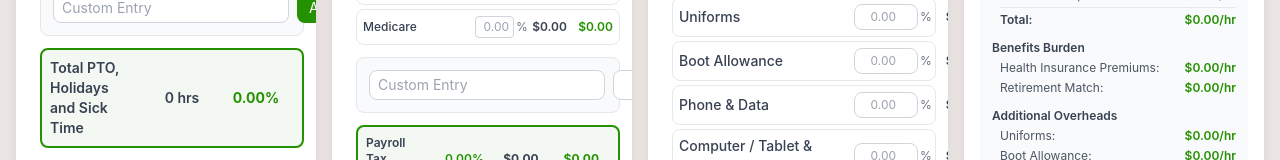
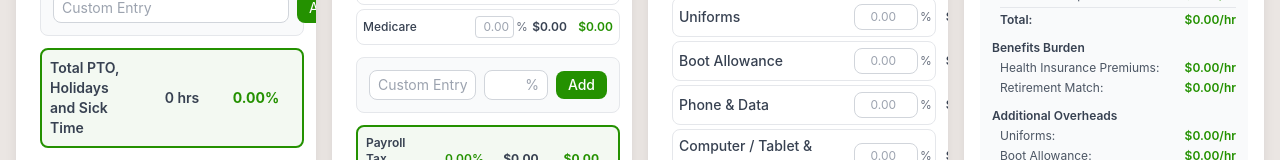
Before and after one commit to KayFernPR/Time-Material-Calculator, a React (Vite) app: page / in a window 1280 px wide. Shown: the part 573-733 px from the top of the page. Built offline with nearby package versions, Linux system fonts and the light colour scheme.

Commit message:
Step 2: Add button always visible, add with name only, update Burden % in row

```diff
--- a/src/components/LaborRateCalculator.jsx
+++ b/src/components/LaborRateCalculator.jsx
@@ -393,7 +393,7 @@ function LaborRateCalculator() {
   }
 
   const handleAddCustomPayrollTax = () => {
-    if (newCustomPayrollTax.name.trim() && newCustomPayrollTax.percent >= 0) {
+    if (newCustomPayrollTax.name.trim()) {
       setCustomPayrollTaxFields(prev => [...prev, {
         id: `custom-${Date.now()}`,
         label: newCustomPayrollTax.name.trim(),
@@ -404,7 +404,7 @@ function LaborRateCalculator() {
   }
 
   const handleAddCustomWorkerBurden = () => {
-    if (newCustomWorkerBurden.name.trim() && newCustomWorkerBurden.percent >= 0) {
+    if (newCustomWorkerBurden.name.trim()) {
       setCustomWorkerBurdenFields(prev => [...prev, {
         id: `custom-${Date.now()}`,
         label: newCustomWorkerBurden.name.trim(),
@@ -862,14 +862,14 @@ function LaborRateCalculator() {
 
                 {/* Add Custom Payroll Tax Field */}
                 <div className="mt-3 p-3 border border-gray-200 rounded-lg bg-gray-50 min-w-0">
-                  <div className="flex gap-2 min-w-0">
+                  <div className="flex gap-2 min-w-0 items-center">
                     <input
                       type="text"
                       value={newCustomPayrollTax.name}
                       onChange={(e) => setNewCustomPayrollTax(prev => ({ ...prev, name: e.target.value }))}
                       onKeyPress={(e) => e.key === 'Enter' && handleAddCustomPayrollTax()}
                       placeholder="Custom Entry"
-                      className="flex-1 px-2 py-1 text-sm border border-gray-300 rounded-lg focus:outline-none focus:ring-2 focus:ring-primary"
+                      className="flex-1 min-w-0 px-2 py-1 text-sm border border-gray-300 rounded-lg focus:outline-none focus:ring-2 focus:ring-primary"
                     />
                     <input
                       type="number"
@@ -878,11 +878,12 @@ function LaborRateCalculator() {
                       onChange={(e) => setNewCustomPayrollTax(prev => ({ ...prev, percent: e.target.value }))}
                       onKeyPress={(e) => e.key === 'Enter' && handleAddCustomPayrollTax()}
                       placeholder="%"
-                      className="w-16 px-2 py-1 text-sm border border-gray-300 rounded-lg focus:outline-none focus:ring-2 focus:ring-primary text-right no-spinner"
+                      className="w-16 shrink-0 px-2 py-1 text-sm border border-gray-300 rounded-lg focus:outline-none focus:ring-2 focus:ring-primary text-right no-spinner"
                     />
                     <button
+                      type="button"
                       onClick={handleAddCustomPayrollTax}
-                      className="px-3 py-1 bg-primary text-white rounded-lg hover:bg-green-700 transition-colors text-sm"
+                      className="shrink-0 px-3 py-1 bg-primary text-white rounded-lg hover:bg-green-700 transition-colors text-sm font-medium"
                     >
                       Add
                     </button>
@@ -992,14 +993,14 @@ function LaborRateCalculator() {
 
                 {/* Add Custom Worker Burden Field */}
                 <div className="mt-3 p-3 border border-gray-200 rounded-lg bg-gray-50 min-w-0">
-                  <div className="flex gap-2 min-w-0">
+                  <div className="flex gap-2 min-w-0 items-center">
                     <input
                       type="text"
                       value={newCustomWorkerBurden.name}
                       onChange={(e) => setNewCustomWorkerBurden(prev => ({ ...prev, name: e.target.value }))}
                       onKeyPress={(e) => e.key === 'Enter' && handleAddCustomWorkerBurden()}
                       placeholder="Custom Entry"
-                      className="flex-1 px-2 py-1 text-sm border border-gray-300 rounded-lg focus:outline-none focus:ring-2 focus:ring-primary"
+                      className="flex-1 min-w-0 px-2 py-1 text-sm border border-gray-300 rounded-lg focus:outline-none focus:ring-2 focus:ring-primary"
                     />
                     <input
                       type="number"
@@ -1008,11 +1009,12 @@ function LaborRateCalculator() {
                       onChange={(e) => setNewCustomWorkerBurden(prev => ({ ...prev, percent: e.target.value }))}
                       onKeyPress={(e) => e.key === 'Enter' && handleAddCustomWorkerBurden()}
                       placeholder="%"
-                      className="w-16 px-2 py-1 text-sm border border-gray-300 rounded-lg focus:outline-none focus:ring-2 focus:ring-primary text-right no-spinner"
+                      className="w-16 shrink-0 px-2 py-1 text-sm border border-gray-300 rounded-lg focus:outline-none focus:ring-2 focus:ring-primary text-right no-spinner"
                     />
                     <button
+                      type="button"
                       onClick={handleAddCustomWorkerBurden}
-                      className="px-3 py-1 bg-primary text-white rounded-lg hover:bg-green-700 transition-colors text-sm"
+                      className="shrink-0 px-3 py-1 bg-primary text-white rounded-lg hover:bg-green-700 transition-colors text-sm font-medium"
                     >
                       Add
                     </button>
```
